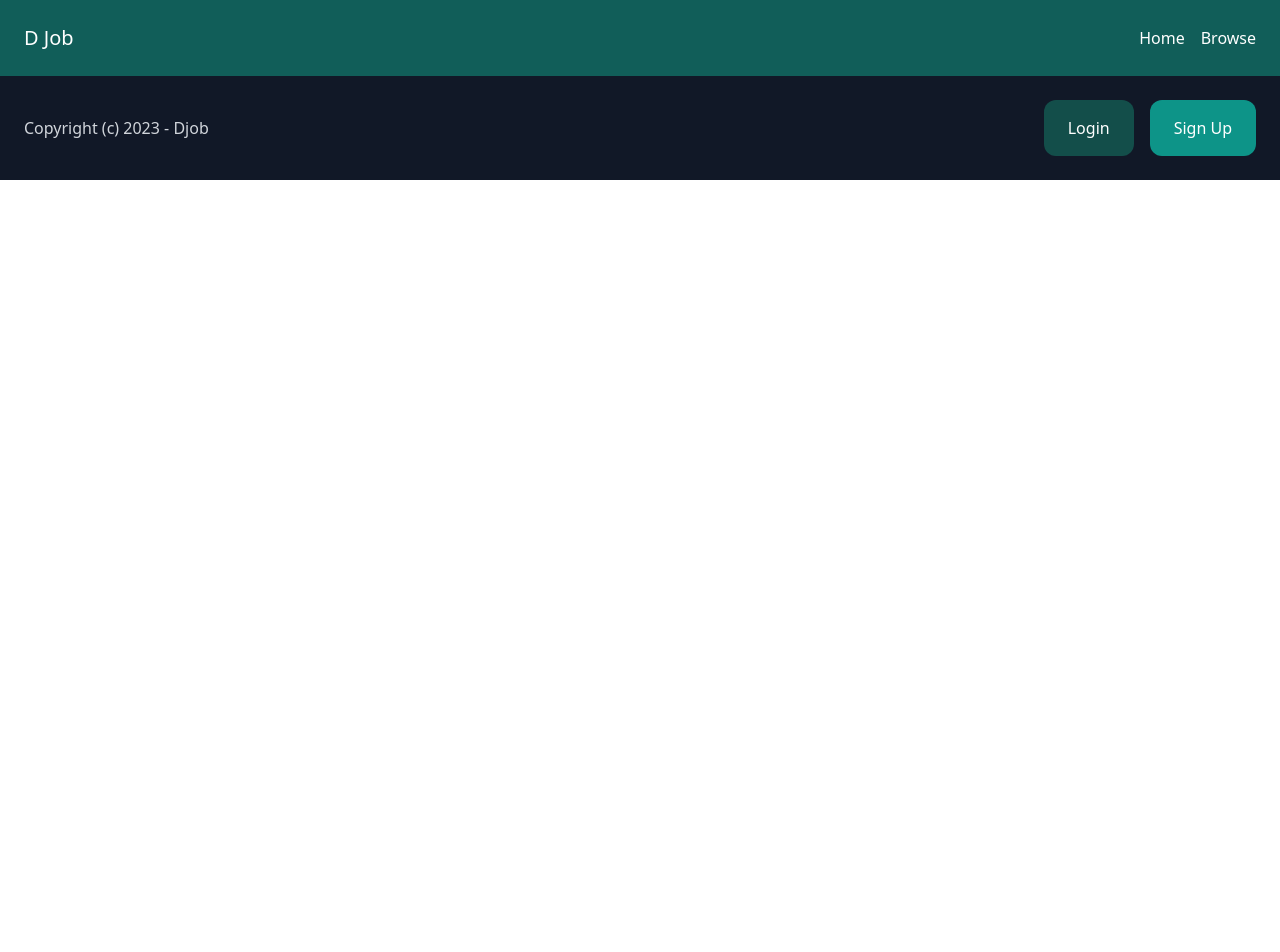
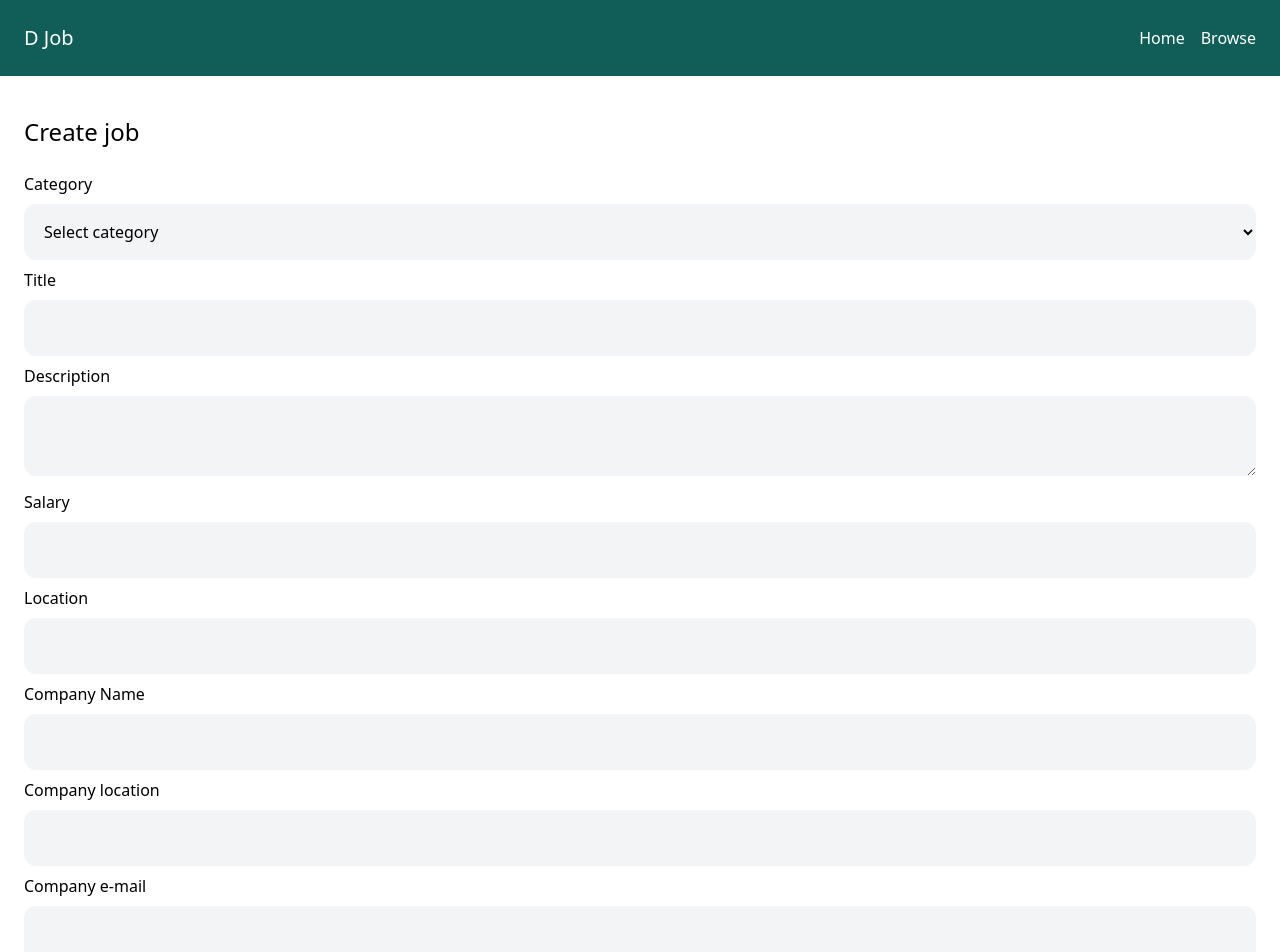
Before and after one commit to AdnanKamali/Dream-job-website, a Nuxt app in the folder dream_job_front/: page /createjob in a window 1280 px wide. Shown: the top 952 px of the page. Before the commit the page ends 800 px from the top, so only its background shows below. Built offline with nearby package versions, Linux system fonts and the light colour scheme.

Commit message:
sample create job page created

```diff
--- /dev/null
+++ b/dream_job_front/pages/createjob.vue
@@ -0,0 +1,72 @@
+<template>
+  <div class="py-10 px-6">
+    <h1 class="mb-6 text-2xl">Create job</h1>
+
+    <form action="">
+      <div>
+        <label>Category</label>
+        <select class="w-full mt-2 mb-2 p-4 rounded-xl bg-gray-100">
+          <option value="">Select category</option>
+          <option value="cat1">Category 1</option>
+          <option value="cat2">Category 2</option>
+        </select>
+      </div>
+
+      <div>
+        <label>Title</label>
+        <input
+          type="text"
+          class="w-full mt-2 mb-2 p-4 rounded-xl bg-gray-100"
+        />
+      </div>
+
+      <div>
+        <label>Description</label>
+        <textarea
+          type="text"
+          class="w-full mt-2 mb-2 p-4 rounded-xl bg-gray-100"
+        ></textarea>
+      </div>
+
+      <div>
+        <label>Salary</label>
+        <input
+          type="text"
+          class="w-full mt-2 mb-2 p-4 rounded-xl bg-gray-100"
+        />
+      </div>
+
+      <div>
+        <label>Location</label>
+        <input
+          type="text"
+          class="w-full mt-2 mb-2 p-4 rounded-xl bg-gray-100"
+        />
+      </div>
+
+      <div>
+        <label>Company Name</label>
+        <input
+          type="text"
+          class="w-full mt-2 mb-2 p-4 rounded-xl bg-gray-100"
+        />
+      </div>
+
+      <div>
+        <label>Company location</label>
+        <input
+          type="text"
+          class="w-full mt-2 mb-2 p-4 rounded-xl bg-gray-100"
+        />
+      </div>
+
+      <div>
+        <label>Company e-mail</label>
+        <input
+          type="text"
+          class="w-full mt-2 mb-2 p-4 rounded-xl bg-gray-100"
+        />
+      </div>
+    </form>
+  </div>
+</template>
--- a/dream_job_front/pages/signup.vue
+++ b/dream_job_front/pages/signup.vue
@@ -2,7 +2,7 @@
   <div class="py-10 px-6">
     <div class="max-w-sm mx-auto py-10 px-6 bg-gray-100 rounded-xl">
       <h1 class="mb-6 text-2xl">Sign up</h1>
-
+      <form action="">
         <input
           type="email"
           placeholder="Your email address..."
@@ -22,6 +22,7 @@
         <button class="py-4 px-6 bg-teal-700 rounded-xl text-white">
           Submit
         </button>
+      </form>
     </div>
   </div>
 </template>
```
Lines whose indentation alone changed are shown as unchanged.
